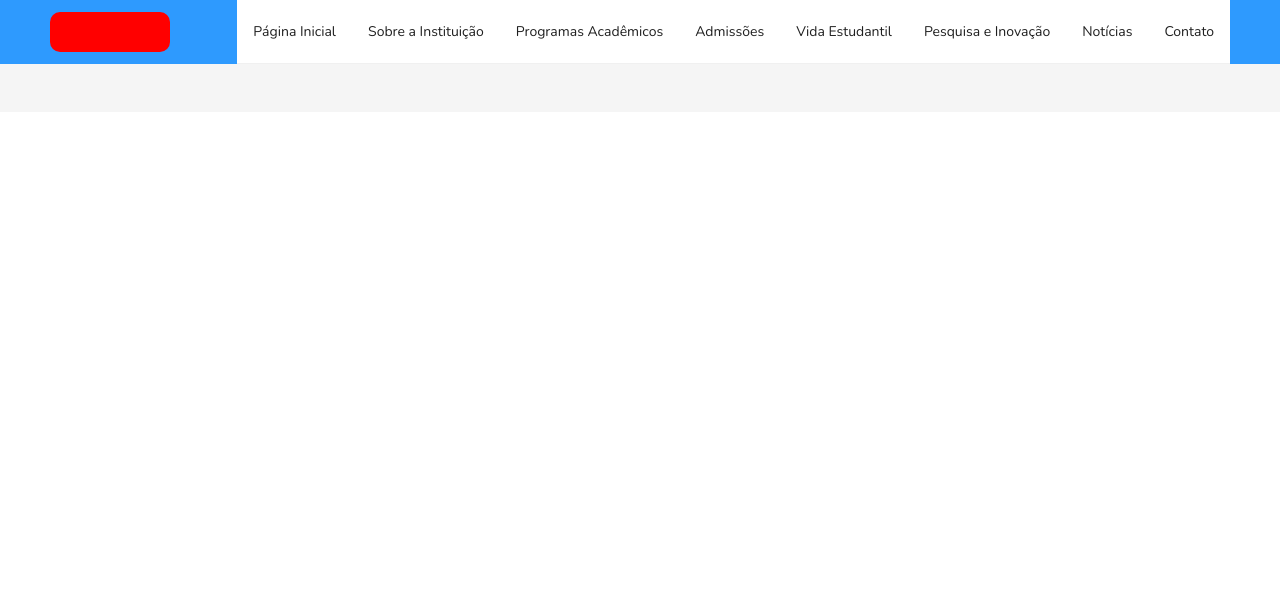
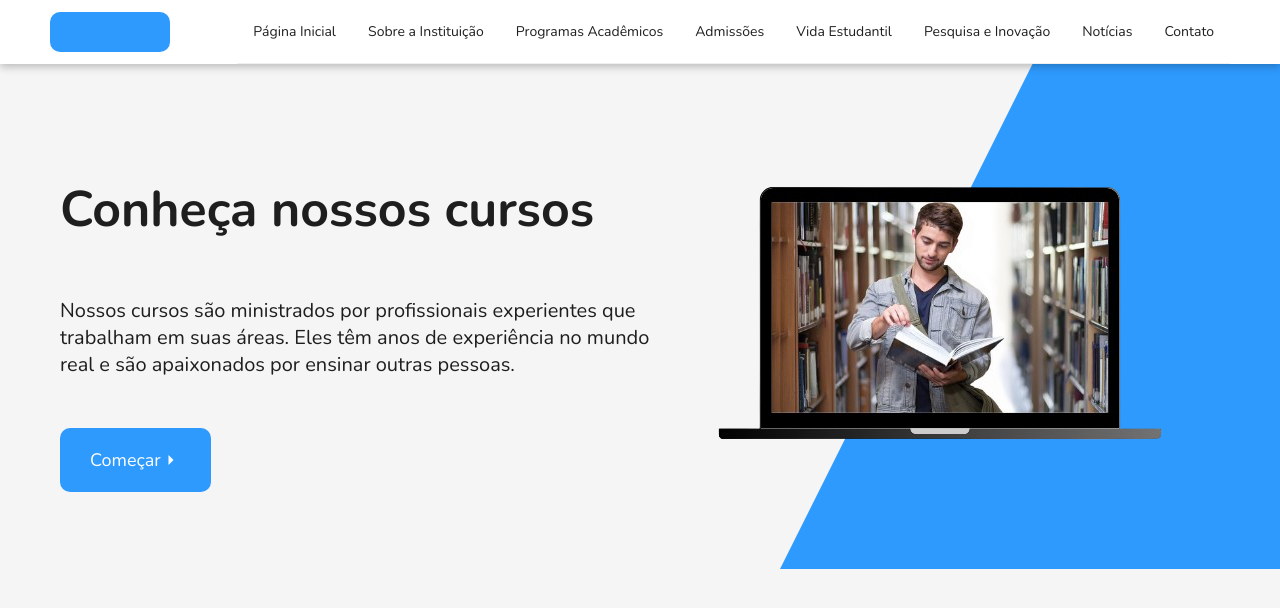
Before and after one commit to joanmdrs/website-for-company, a Next.js app in the folder website/: page / in a window 1280 px wide. Shown: the top 608 px of the page. Built offline with nearby package versions, Linux system fonts and the light colour scheme.

Commit message:
chamando os componentes na page principal

```diff
--- a/website/src/app/page.js
+++ b/website/src/app/page.js
@@ -1,3 +1,4 @@
+'use client'
 import Head from 'next/head';
 import React from 'react';
 import CustomMenu from '@/components/Menu/Menu';
@@ -5,6 +6,8 @@ import { Layout } from 'antd';
 import { Header } from 'antd/es/layout/layout';
 import { Content } from 'antd/es/layout/layout';
 import { Footer } from 'antd/es/layout/layout';
+
+import Home from '@/pages/Home/Home';
 
 function App() {
     return (
@@ -20,14 +23,17 @@ function App() {
                         display: 'flex',
                         justifyContent: "space-between",
                         alignItems: 'center',
-                        backgroundColor: 'var(--primary-color)'
+                        backgroundColor: 'var(--white-color)',
+                        boxShadow:"rgba(0, 0, 0, 0.24) 0px 3px 8px",
+                        zIndex: '2'
                     }}>
 
-                    <div style={{padding: "20px 60px", borderRadius: "10px", backgroundColor: "red"}} className="demo-logo" />
+                    <div style={{padding: "20px 60px", borderRadius: "10px", backgroundColor: "var(--primary-color)"}} className="demo-logo" />
 
                     <CustomMenu />
                 </Header>
                 <Content>
+                    <Home />
 
                 </Content>
 
```
